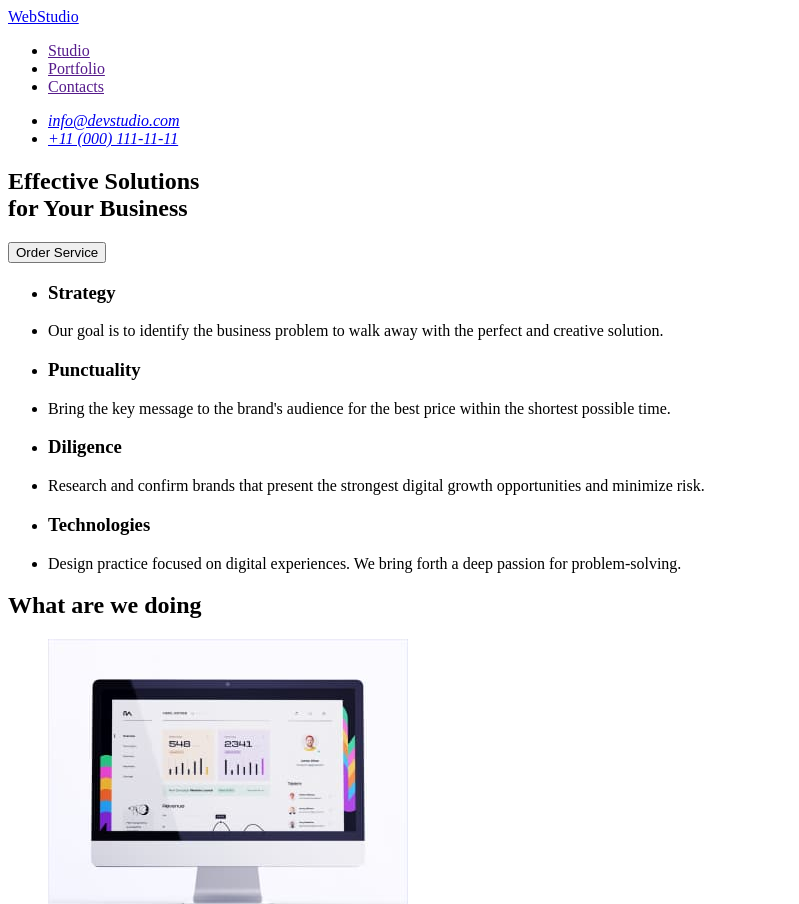
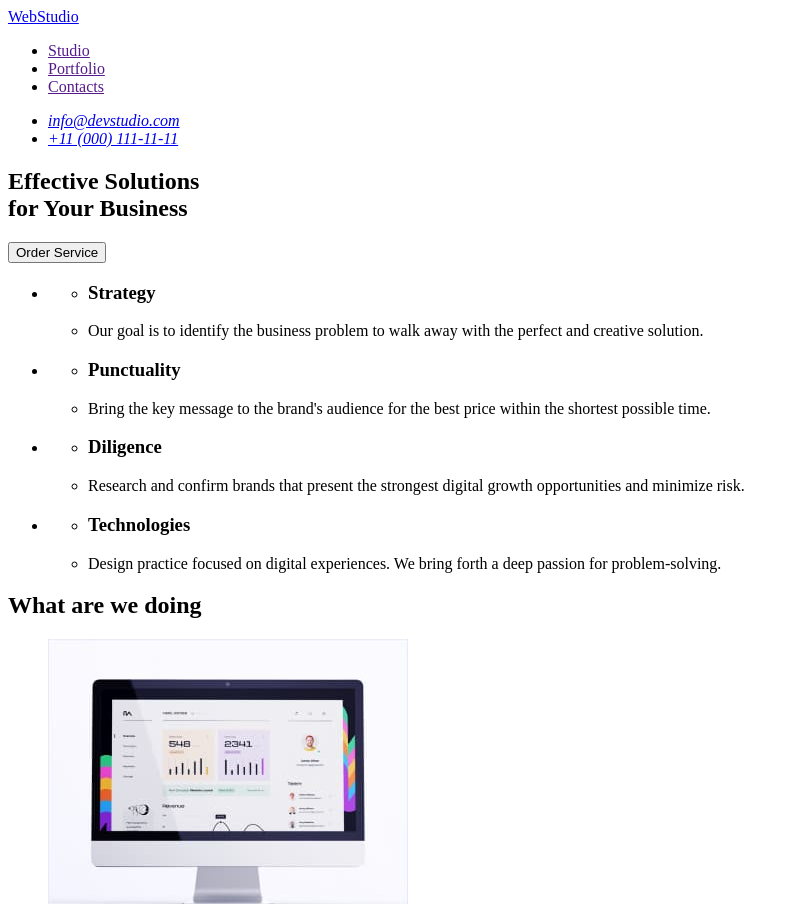
Before and after one commit to VadymKrem/goit-markup-hw-01, a plain HTML site: page index.html in a window 1280 px wide. Shown: the top 904 px of the page, without its empty margins (0-799 px from the left). Drawn offline with Linux system fonts and the light colour scheme.

Commit message:
fix section2

```diff
--- a/index.html
+++ b/index.html
@@ -28,50 +28,40 @@
     <main>
       <!-- section 1 -->
       <section>
-        <h1>Effective Solutions<br> for Your Business</h1>
+        <h1>Effective Solutions<br>for Your Business</h1>
         <button type="button">Order Service</button>
       </section>
       <!-- section 2 -->
       <section>
         <!-- Feature 1 -->
-        <div>
-          <h2 hidden>headden features</h2>
+        <h2 hidden>features</h2>
           <ul>
-            <li><h3>Strategy</h3>
+            <li>
+              <ul>
+              <li><h3>Strategy</h3></li>
+              <li><p>Our goal is to identify the business problem to walk away with the perfect and creative solution.</p></li>
+              </ul>
             </li>
             <li>
-              <p>Our goal is to identify the business problem to walk away with the perfect and creative solution.</p>
+              <ul>
+              <li><h3>Punctuality</h3></li>
+              <li><p>Bring the key message to the brand's audience for the best price
+            within the shortest possible time.</p></li>
+              </ul>
+            </li>
+            <li>
+              <ul>
+              <li><h3>Diligence</h3></li>
+              <li><p>Research and confirm brands that present the strongest digital growth opportunities and minimize risk.</p></li>
+              </ul>
+            </li>
+            <li>
+              <ul>
+              <li><h3>Technologies</h3></li>
+              <li><p>Design practice focused on digital experiences. We bring forth a deep passion for problem-solving.</p></li>
+              </ul>
             </li>
           </ul>
-        </div>
-        <!-- Feature 2 -->
-        <div>
-          <ul>
-            <li><h3>Punctuality</h3>
-            </li>
-            <li><p>Bring the key message to the brand's audience for the best price
-            within the shortest possible time.</p>
-            </li>
-          </ul>
-        </div>
-        <!-- Feature 3 -->
-        <div>
-          <ul>
-            <li><h3>Diligence</h3>
-            </li>
-            <li><p>Research and confirm brands that present the strongest digital
-            growth opportunities and minimize risk.</p>
-            </li>
-          </ul>
-        </div>
-        <!-- Feature 4 -->
-        <div>
-          <ul>
-            <li><h3>Technologies</h3></li>
-            <li><p>Design practice focused on digital experiences. We bring forth a
-            deep passion for problem-solving.</p></li>
-          </ul>
-        </div>
       </section>
       <!-- section 3 -->
       <section>
@@ -120,7 +110,7 @@
               width="264"
               height="260"/>
             <h3>Tom Ford</h3>
-            <p>Frontend Developper</p>
+            <p>Frontend Developer</p>
           </li>
           <li>
             <img
```
